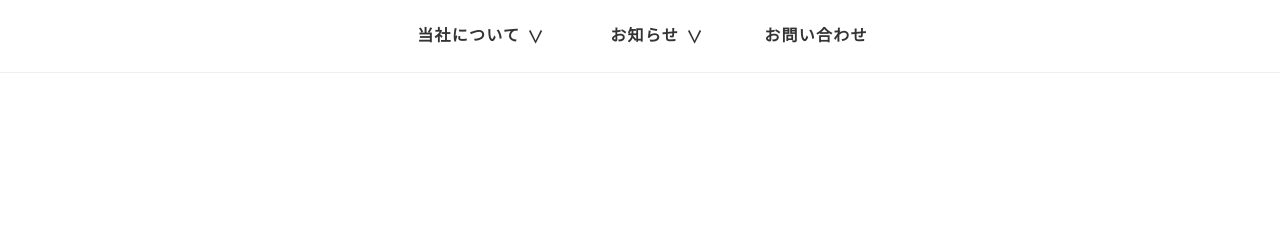
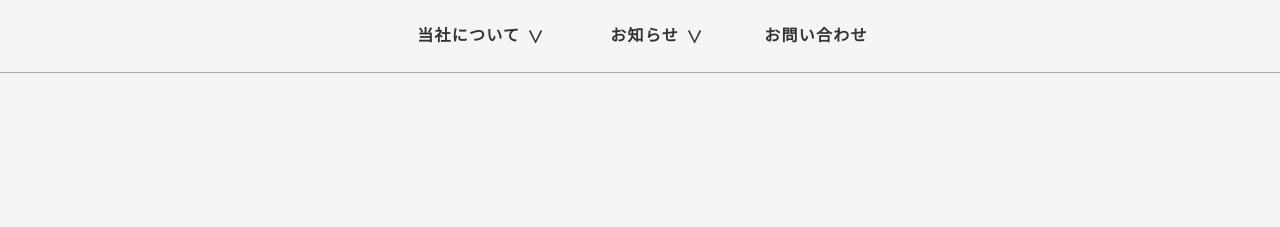
Before and after one commit to yuta0824/blog-megamenu, a website: page docs/link/index.html in a window 1280 px wide. Shown: the top 227 px of the page. Drawn offline with Linux system fonts and the light colour scheme.

Commit message:
背景色の調整

```diff
--- a/scss/click/_layout.scss
+++ b/scss/click/_layout.scss
@@ -8,8 +8,7 @@
 	z-index: 100;
 	width: 100%;
 	padding-inline: 3%;
-	background-color: #fff;
-	border-bottom: 1px solid #eee;
+	border-bottom: 1px solid #ababab;
 
 	+ * {
 		margin-top: 60px;
--- a/scss/click/_project.scss
+++ b/scss/click/_project.scss
@@ -76,7 +76,7 @@
 	padding: 20px;
 	clip-path: inset(0 -50vw 100%);
 	visibility: hidden;
-	background: #eee;
+	background-color: #d7d7d7;
 	transition: all 0.4s;
 
 	@include g.mq("md") {
--- a/scss/global/_variables.scss
+++ b/scss/global/_variables.scss
@@ -13,7 +13,7 @@ $ls-base: 0.08em;
 //---------------------
 $cr-main: #001f74;
 $cr-accent: #e2cd7f;
-$cr-bg: #fff;
+$cr-bg: #f5f5f5;
 $cr-bg-gray: #e6e6e6;
 $cr-text: #333;
 $cr-text-link: #3131ff;
--- a/scss/hover/_layout.scss
+++ b/scss/hover/_layout.scss
@@ -8,8 +8,7 @@
 	z-index: 100;
 	width: 100%;
 	padding-inline: 3%;
-	background-color: #fff;
-	border-bottom: 1px solid #eee;
+	border-bottom: 1px solid #ababab;
 
 	+ * {
 		margin-top: 60px;
--- a/scss/hover/_project.scss
+++ b/scss/hover/_project.scss
@@ -84,7 +84,7 @@
 	padding: 20px;
 	clip-path: inset(0 -50vw 100%);
 	visibility: hidden;
-	background: #eee;
+	background-color: #d7d7d7;
 	transition: all 0.4s;
 
 	@include g.mq("md") {
--- a/scss/link/_layout.scss
+++ b/scss/link/_layout.scss
@@ -8,8 +8,7 @@
 	z-index: 100;
 	width: 100%;
 	padding-inline: 3%;
-	background-color: #fff;
-	border-bottom: 1px solid #eee;
+	border-bottom: 1px solid #ababab;
 
 	+ * {
 		margin-top: 60px;
--- a/scss/link/_project.scss
+++ b/scss/link/_project.scss
@@ -97,7 +97,7 @@
 	padding: 20px;
 	clip-path: inset(0 -50vw 100%);
 	visibility: hidden;
-	background: #eee;
+	background-color: #d7d7d7;
 	transition: all 0.4s;
 
 	@include g.mq("md") {
```
Also changed, not shown: docs/click/style.css, docs/common.css, docs/hover/style.css, docs/link/style.css.
